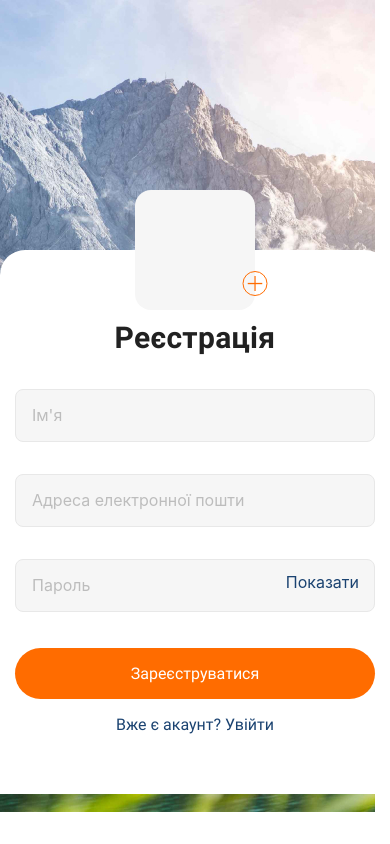
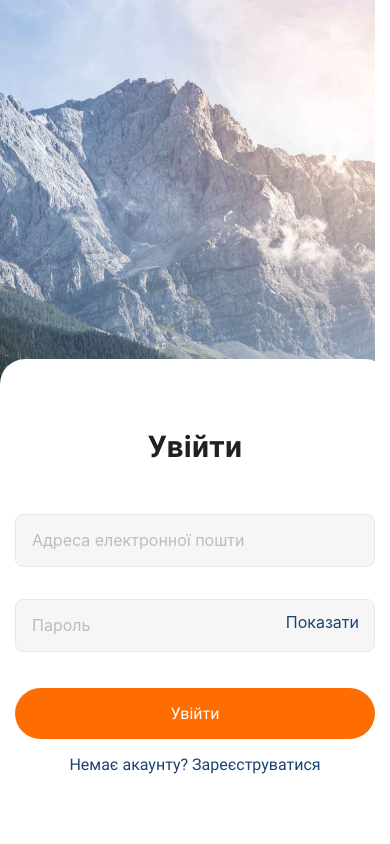
Before and after one commit to OlyaNegrych/react-native-hw, a React Native app: screen / in a window 390 px wide. Built offline with nearby package versions, Linux system fonts and the light colour scheme.

Commit message:
added login styles

```diff
--- a/App.js
+++ b/App.js
@@ -17,8 +17,8 @@ export default function App() {
           style={styles.image}
           source={require("./assets/images/bg_photo.jpg")}
         >
-          <RegistrationScreen />
-          {/* <LoginScreen /> */}
+          {/* <RegistrationScreen /> */}
+          <LoginScreen />
         </ImageBackground>
       </View>
     </TouchableWithoutFeedback>
--- a/Screens/LoginScreen.js
+++ b/Screens/LoginScreen.js
@@ -15,7 +15,6 @@ import {
 SplashScreen.preventAutoHideAsync();
 
 const initialState = {
-  name: "",
   email: "",
   password: "",
 };
@@ -23,6 +22,7 @@ const initialState = {
 export default function LoginScreen() {
   const [isShownKeyboard, setIsShownKeyboard] = useState(false);
   const [credentials, setCredentials] = useState(initialState);
+  const [showPassword, setShowPassword] = useState(true);
   const [fontsLoaded] = useFonts({
     "Roboto-Regular": require("../assets/fonts/Roboto/Roboto-Regular.ttf"),
     "Roboto-Bold": require("../assets/fonts/Roboto/Roboto-Bold.ttf"),
@@ -38,7 +38,7 @@ export default function LoginScreen() {
     return null;
   }
 
-  const keyboardHide = () => {
+  const handleLogin = () => {
     setIsShownKeyboard(false);
     Keyboard.dismiss();
     console.log(state);
@@ -55,6 +55,7 @@ export default function LoginScreen() {
       >
         <Text style={styles.title}>Увійти</Text>
 
+        <View>
           <TextInput
             style={{ ...styles.input, marginTop: 16 }}
             placeholder={"Адреса електронної пошти"}
@@ -65,6 +66,9 @@ export default function LoginScreen() {
               setCredentials((prevState) => ({ ...prevState, email: value }))
             }
           />
+        </View>
+
+        <View style={{ position: "relative" }}>
           <TextInput
             style={{ ...styles.input, marginTop: 16 }}
             secureTextEntry={true}
@@ -76,18 +80,27 @@ export default function LoginScreen() {
               setCredentials((prevState) => ({ ...prevState, password: value }))
             }
           />
-        <TouchableOpacity style={styles.show}>
+          <TouchableOpacity
+            style={styles.show}
+            activeOpacity={0.7}
+            onPressIn={() => setShowPassword(false)}
+            onPressOut={() => setShowPassword(true)}
+          >
             <Text style={styles.show_text}>Показати</Text>
           </TouchableOpacity>
+        </View>
+
         <TouchableOpacity
-          style={styles.register}
+          style={styles.login_btn}
           activeOpacity={0.7}
-          onPress={keyboardHide}
+          onPress={handleLogin}
         >
-          <Text style={styles.register_text}>Увійти</Text>
+          <Text style={styles.login_text}>Увійти</Text>
         </TouchableOpacity>
         <TouchableOpacity style={styles.login}>
-          <Text style={styles.login_text}>Немає акаунту? Зареєструватися</Text>
+          <Text style={styles.register_text}>
+            Немає акаунту? Зареєструватися
+          </Text>
         </TouchableOpacity>
       </View>
     </KeyboardAvoidingView>
@@ -95,82 +108,103 @@ export default function LoginScreen() {
 }
 
 const styles = StyleSheet.create({
-  container: {
-    flex: 1,
-    backgroundColor: "#fff",
-  },
   form: {
-    flex: 1,
-    backgroundColor: "#fff",
-    justifyContent: "center",
-    marginHorizontal: 20,
-    // width: 320,
-    padding: 20,
-    // borderWidth: 1,
-    // borderColor: "black",
-    borderRadius: 5,
-    // borderRadius: 50,
+    backgroundColor: "#FFFFFF",
+    borderTopStartRadius: 25,
+    borderTopEndRadius: 25,
+    paddingHorizontal: 15,
+    paddingTop: 70,
+    position: "relative",
   },
   userPhoto: {
-    width: 100,
-    height: 100,
+    position: "absolute",
+    width: 120,
+    height: 120,
     backgroundColor: "#F6F6F6",
     borderRadius: 16,
-    alignSelf: "center",
+    left: "50%",
+    transform: [{ translateY: -130 }, { translateX: -60 }],
+  },
+  addPhotoBtn: {
+    position: "absolute",
+    right: 0,
+    bottom: 14,
+    width: 25,
+    height: 25,
+    transform: [{ translateX: 12.5 }],
+
+    alignItems: "center",
+    justifyContent: "center",
+
+    borderColor: "#FF6C00",
+    borderWidth: 1,
+    borderRadius: "50%",
+  },
+  addPhotoImg: {
+    resizeMode: "cover",
+    width: 15,
+    height: 15,
   },
   title: {
-    fontSize: 30,
-    fontWeight: 500,
     alignSelf: "center",
     fontFamily: "Roboto-Bold",
+    color: "#212121",
+    textAlign: "center",
+    fontWeight: 500,
+    fontSize: 30,
+    lineHeight: 35,
+    letterSpacing: "0.01em",
+    marginBottom: 33,
+    marginBottom: 34,
   },
   input: {
-    // width: 250,
-    paddingLeft: 16,
+    padding: 16,
+    marginBottom: 16,
+    backgroundColor: "#F6F6F6",
+    borderRadius: 8,
     borderWidth: 1,
+    borderStyle: "solid",
     borderColor: "#E8E8E8",
-    height: 40,
-    borderRadius: 8,
-    backgroundColor: "#F6F6F6",
-    color: "#212121",
+
+    fontWeight: 400,
+    fontSize: 16,
+    lineHeight: 19,
+    color: "#BDBDBD",
   },
   show: {
-    width: 250,
-    height: 40,
-    backgroundColor: "#F6F6F6",
+    position: "absolute",
+    top: 30,
+    right: 16,
   },
   show_text: {
+    fontWeight: 400,
     fontSize: 16,
+    lineHeight: 19,
+    color: "#1B4371",
   },
-  register: {
-    width: 250,
-    height: 40,
+  login_btn: {
     backgroundColor: "#FF6C00",
-    color: "#fff",
     borderRadius: 100,
+    paddingHorizontal: 93,
+    paddingVertical: 16,
+    alignItems: "center",
     justifyContent: "center",
-    alignItems: "center",
-
-    // backgroundColor: Platform.OS === 'ios' ? "red" : "blue",
-    //-----------------------------------------------------
-    // ...Platform.select({
-    //   ios: {
-    //     backgroundColor: 'red',
-    //   },
-    //   android: {
-    //     backgroundColor: 'blue',
-    //   }
-    // })
-  },
-  register_text: {
-    color: "#fff",
-    fontFamily: "Roboto-Regular",
-  },
-  login: {
-    fontSize: 16,
+    marginTop: 20,
+    marginBottom: 16,
   },
   login_text: {
     fontSize: 16,
-    alignSelf: "center",
+    lineHeight: 19,
+    color: "#FFFFFF",
+    fontFamily: "Roboto-Regular",
+  },
+  register_text: {
+   fontWeight: 400,
+    fontSize: 16,
+    fontFamily: "Roboto-Regular",
+    lineHeight: 19,
+    textAlign: "center",
+    marginBottom: 60,
+    color: "#1B4371",
   },
 });
--- a/Screens/RegisterScreen.js
+++ b/Screens/RegisterScreen.js
@@ -236,7 +236,6 @@ const styles = StyleSheet.create({
     color: "#FFFFFF",
     fontFamily: "Roboto-Regular",
   },
-  login: {},
   login_text: {
     fontWeight: 400,
     fontSize: 16,
```
Lines whose indentation alone changed are shown as unchanged.
